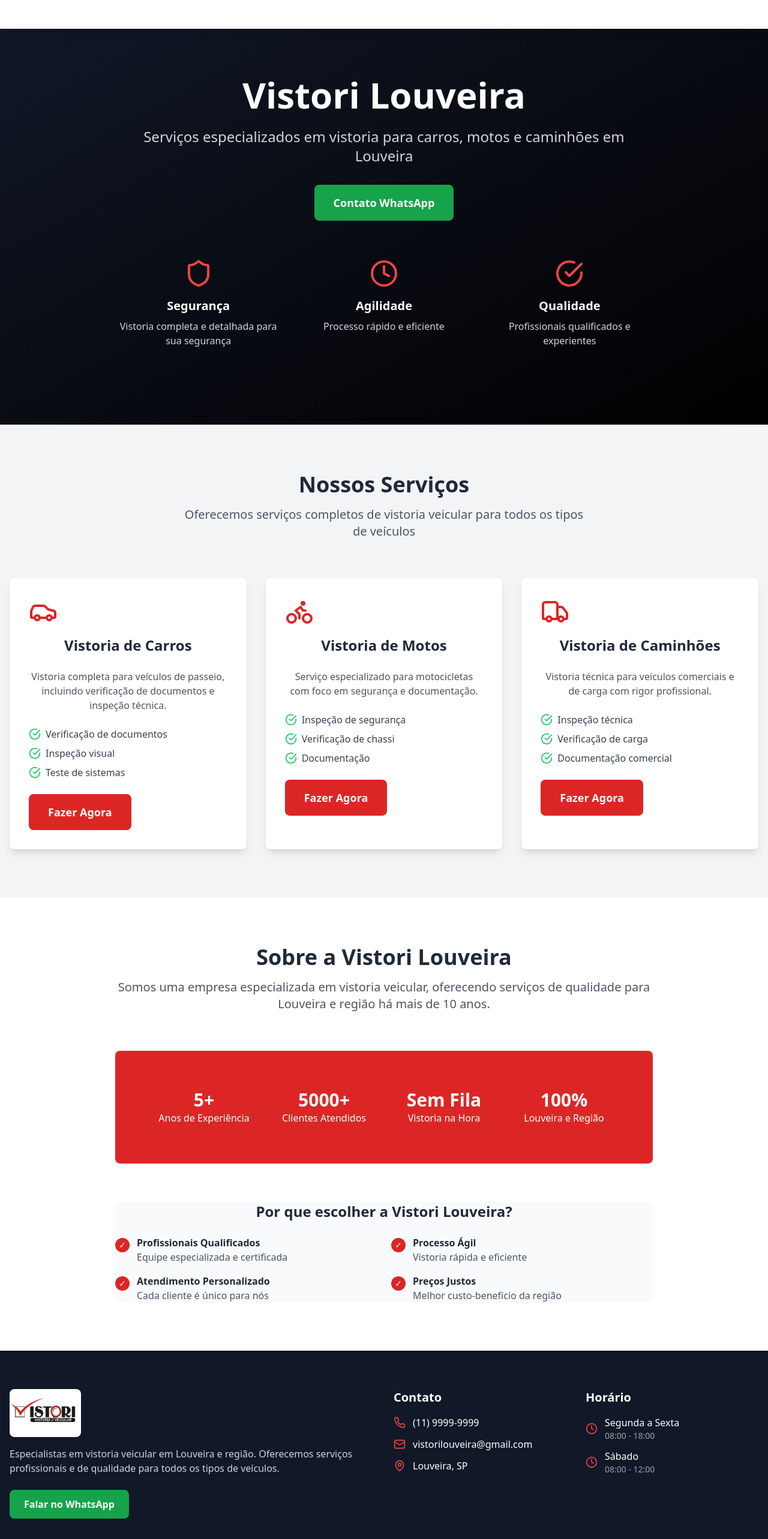
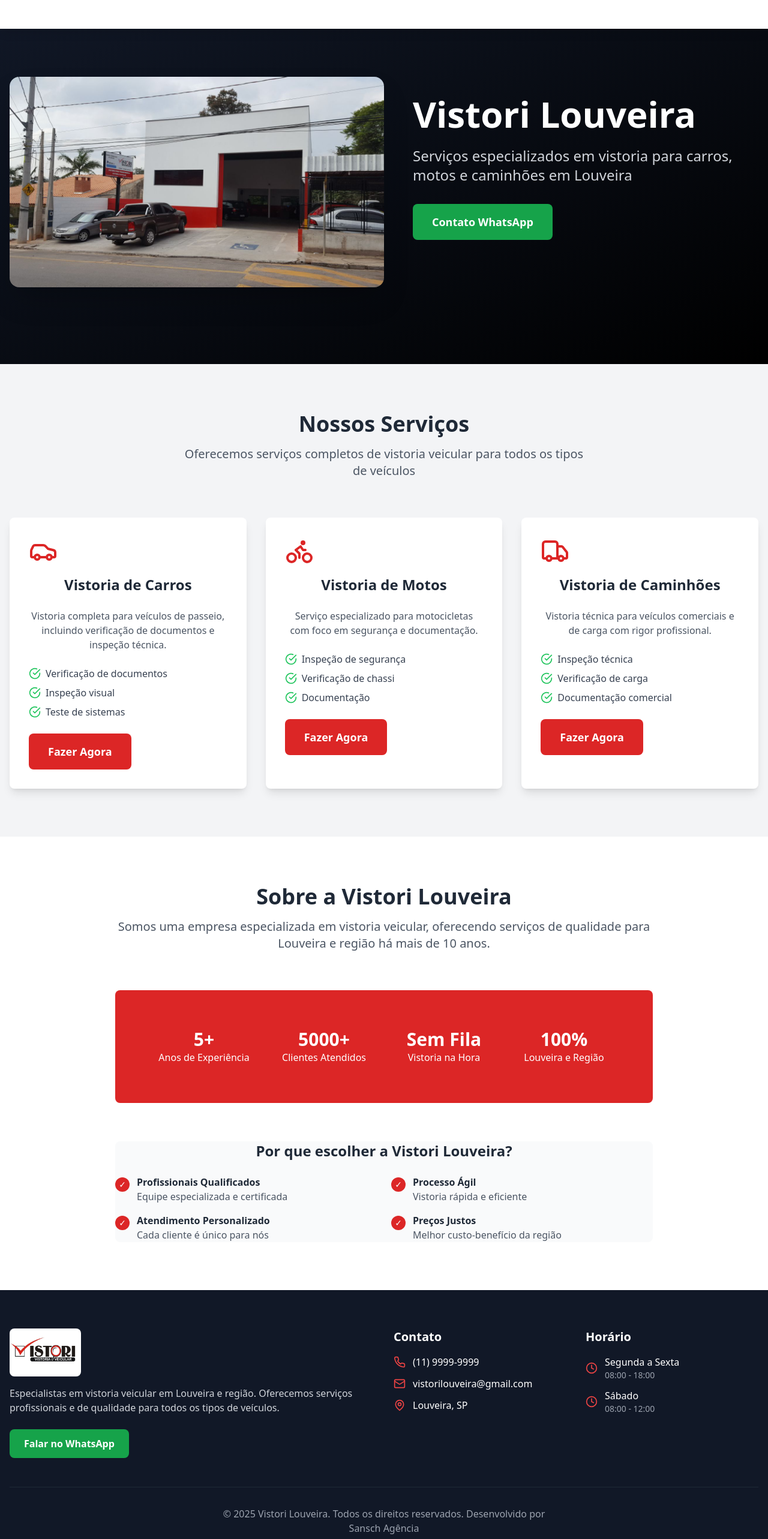
Before and after one commit to LauraSchiavon/vistoriLouveiraWebSite, a React (Vite) app: page / in a window 1280 px wide. Shown: the part 80-2646 px from the top of the page at 60% size. Built offline with nearby package versions, Linux system fonts and the light colour scheme.

Commit message:
ajustes finais

```diff
--- a/src/components/Footer.tsx
+++ b/src/components/Footer.tsx
@@ -3,7 +3,7 @@ import { MapPin, Phone, Clock, Mail } from "lucide-react";
 
 const Footer: React.FC = () => {
   const handleWhatsAppClick = () => {
-    const phoneNumber = "5519996652261";
+    const phoneNumber = "551938780509";
     const message =
       "Olá! Gostaria de mais informações sobre vistoria veicular.";
     window.open(
@@ -42,7 +42,7 @@ const Footer: React.FC = () => {
             <div className="space-y-3">
               <div className="flex items-center space-x-3">
                 <Phone className="w-5 h-5 text-red-500" />
-                <a href="tel:+5519996652261" className="hover:underline">
+                <a href="tel:+551938780509" className="hover:underline">
                   (11) 9999-9999
                 </a>
               </div>
@@ -92,7 +92,8 @@ const Footer: React.FC = () => {
 
         <div className="border-t border-gray-800 mt-12 pt-8 text-center">
           <p className="text-gray-400">
-            © 2024 Vistori Louveira. Todos os direitos reservados.
+            © 2025 Vistori Louveira. Todos os direitos reservados. Desenvolvido
+            por <p>Sansch Agência</p>
           </p>
         </div>
       </div>
--- a/src/components/Header.tsx
+++ b/src/components/Header.tsx
@@ -7,7 +7,7 @@ interface HeaderProps {
 
 const Header: React.FC<HeaderProps> = ({ onScheduleClick }) => {
   const handleWhatsAppClick = () => {
-    const phoneNumber = "5519996652261";
+    const phoneNumber = "551938780509";
     const message =
       "Olá! Gostaria de mais informações sobre vistoria veicular.";
     window.open(
--- a/src/components/Hero.tsx
+++ b/src/components/Hero.tsx
@@ -5,9 +5,9 @@ interface HeroProps {
   onScheduleClick: () => void;
 }
 
-const Hero: React.FC<HeroProps> = ({}) => {
+const Hero: React.FC<HeroProps> = () => {
   const handleWhatsAppClick = () => {
-    const phoneNumber = "5519996652261";
+    const phoneNumber = "551938780509";
     const message = "Olá! Gostaria de agendar uma vistoria veicular.";
     window.open(
       `https://wa.me/${phoneNumber}?text=${encodeURIComponent(message)}`,
@@ -18,7 +18,14 @@ const Hero: React.FC<HeroProps> = ({}) => {
   return (
     <section className="bg-gradient-to-br from-gray-900 to-black text-white py-32 mt-20">
       <div className="container mx-auto px-4">
-        <div className="max-w-4xl mx-auto text-center">
+        <div className="flex flex-col md:flex-row items-center gap-12">
+          <img
+            src="/hero.jpeg"
+            alt="Vistoria Veicular"
+            className="w-full md:w-1/2 rounded-2xl shadow-2xl object-cover"
+          />
+
+          <div className="text-center md:text-left md:w-1/2">
             <h1 className="text-5xl md:text-6xl font-bold mb-6">
               Vistori Louveira
             </h1>
@@ -27,7 +34,7 @@ const Hero: React.FC<HeroProps> = ({}) => {
               em Louveira
             </p>
 
-          <div className="flex flex-col sm:flex-row gap-4 justify-center mb-12">
+            <div className="flex justify-center md:justify-start mb-12">
               <button
                 onClick={handleWhatsAppClick}
                 className="bg-green-600 text-white px-8 py-4 rounded-lg text-lg font-semibold hover:bg-green-700 transition-all duration-300 transform hover:scale-105"
@@ -36,26 +43,29 @@ const Hero: React.FC<HeroProps> = ({}) => {
               </button>
             </div>
 
-          <div className="grid grid-cols-1 md:grid-cols-3 gap-8 mt-16">
+            {/* <div className="grid grid-cols-1 sm:grid-cols-3 gap-8 mt-10">
               <div className="flex flex-col items-center">
                 <Shield className="text-red-500 w-12 h-12 mb-4" />
                 <h3 className="text-xl font-semibold mb-2">Segurança</h3>
-              <p className="text-gray-300">
+                <p className="text-gray-300 text-center">
                   Vistoria completa e detalhada para sua segurança
                 </p>
               </div>
               <div className="flex flex-col items-center">
                 <Clock className="text-red-500 w-12 h-12 mb-4" />
                 <h3 className="text-xl font-semibold mb-2">Agilidade</h3>
-              <p className="text-gray-300">Processo rápido e eficiente</p>
+                <p className="text-gray-300 text-center">
+                  Processo rápido e eficiente
+                </p>
               </div>
               <div className="flex flex-col items-center">
                 <CheckCircle className="text-red-500 w-12 h-12 mb-4" />
                 <h3 className="text-xl font-semibold mb-2">Qualidade</h3>
-              <p className="text-gray-300">
+                <p className="text-gray-300 text-center">
                   Profissionais qualificados e experientes
                 </p>
               </div>
+            </div> */}
           </div>
         </div>
       </div>
--- a/src/components/Services.tsx
+++ b/src/components/Services.tsx
@@ -3,7 +3,7 @@ import { Car, Truck, Bike, CheckCircle } from "lucide-react";
 
 const Services: React.FC = () => {
   const handleWhatsAppClick = () => {
-    const phoneNumber = "5519996652261";
+    const phoneNumber = "551938780509";
     const message = "Olá! Gostaria de agendar uma vistoria veicular.";
     window.open(
       `https://wa.me/${phoneNumber}?text=${encodeURIComponent(message)}`,
```
Also changed, not shown: public/hero.jpeg (added). Lines whose indentation alone changed are shown as unchanged.
